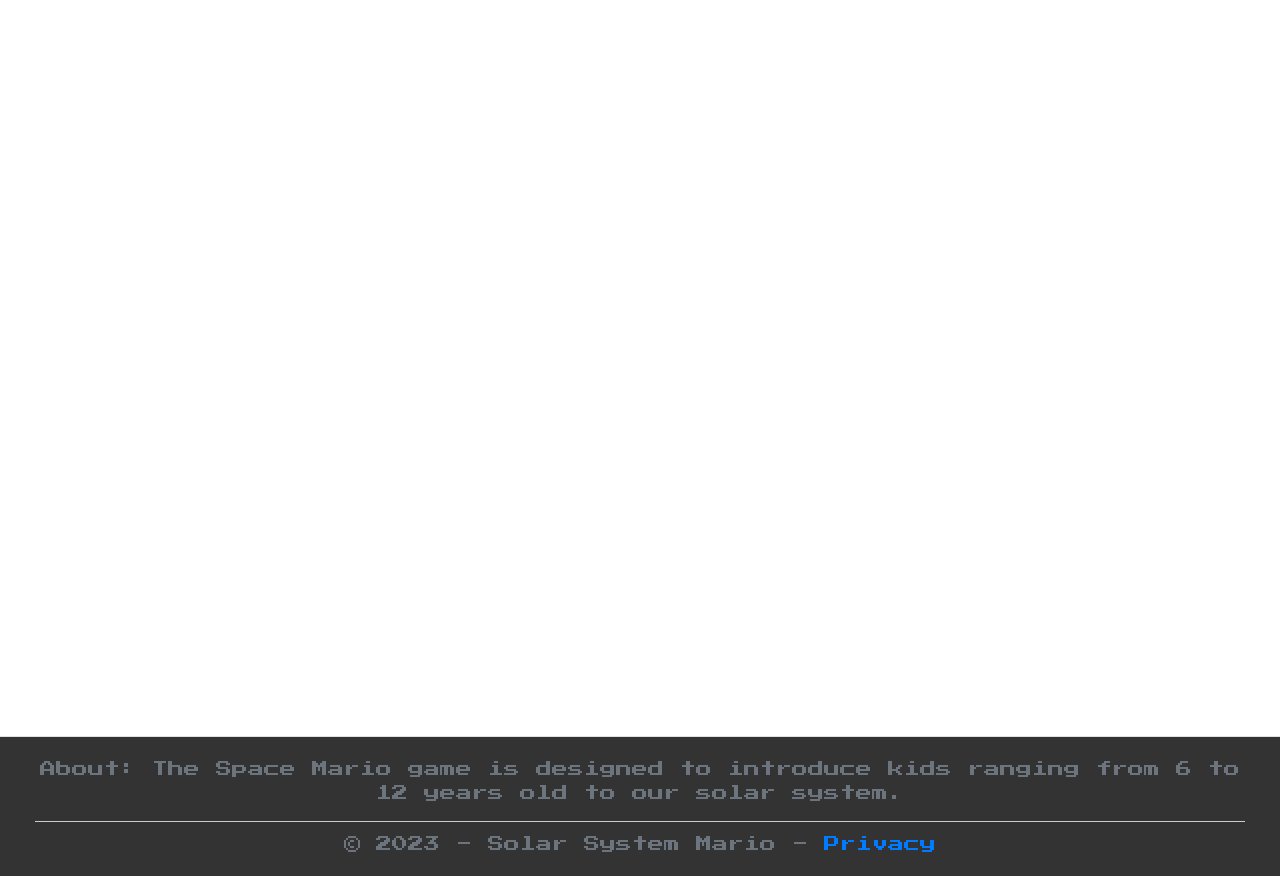
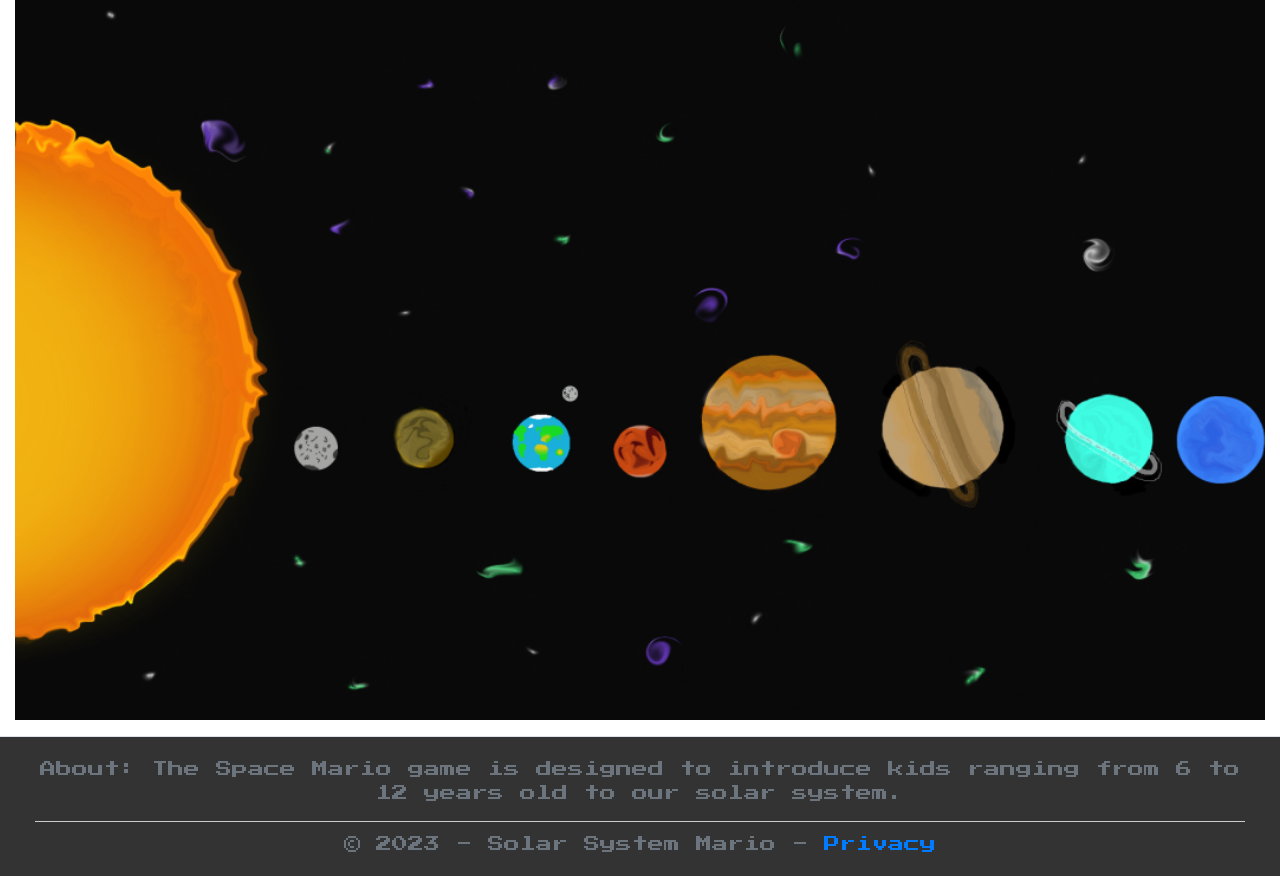
Before and after one commit to Mart6110/SolarSystemMario, an ASP.NET Core app: page / in a window 1280 px wide. Shown: the part 88-964 px from the top of the page. Run offline with ASP.NET Core 8, Linux system fonts and the light colour scheme; data that the repository does not hold is empty; the project's own start-up code is not run, and a stand-in starts its controllers and pages; some libraries are stand-ins or nearby versions.

Commit message:
zfdxghjk

```diff
--- a/SolarSystemMario/wwwroot/css/site.css
+++ b/SolarSystemMario/wwwroot/css/site.css
@@ -42,6 +42,9 @@
 }
 
 .lvls {
+    background-image: url(../img/finished_solar_system.png);
+    background-repeat: no-repeat;
+    background-size: cover;
     display: flex;
     justify-content: space-evenly;
     align-items: center;
@@ -54,6 +57,7 @@
         display: flex;
         justify-content: center;
         align-items: center;
+        background: rgba(255,255,255, 0.6);
         width: 25vw;
         height: 30vh;
         top: 0;
@@ -147,6 +151,10 @@
     display: flex;
 }
 
+.background {
+    width: 100%;
+}
+
 footer {
     background-color: #333;
     padding: 20px;
```
